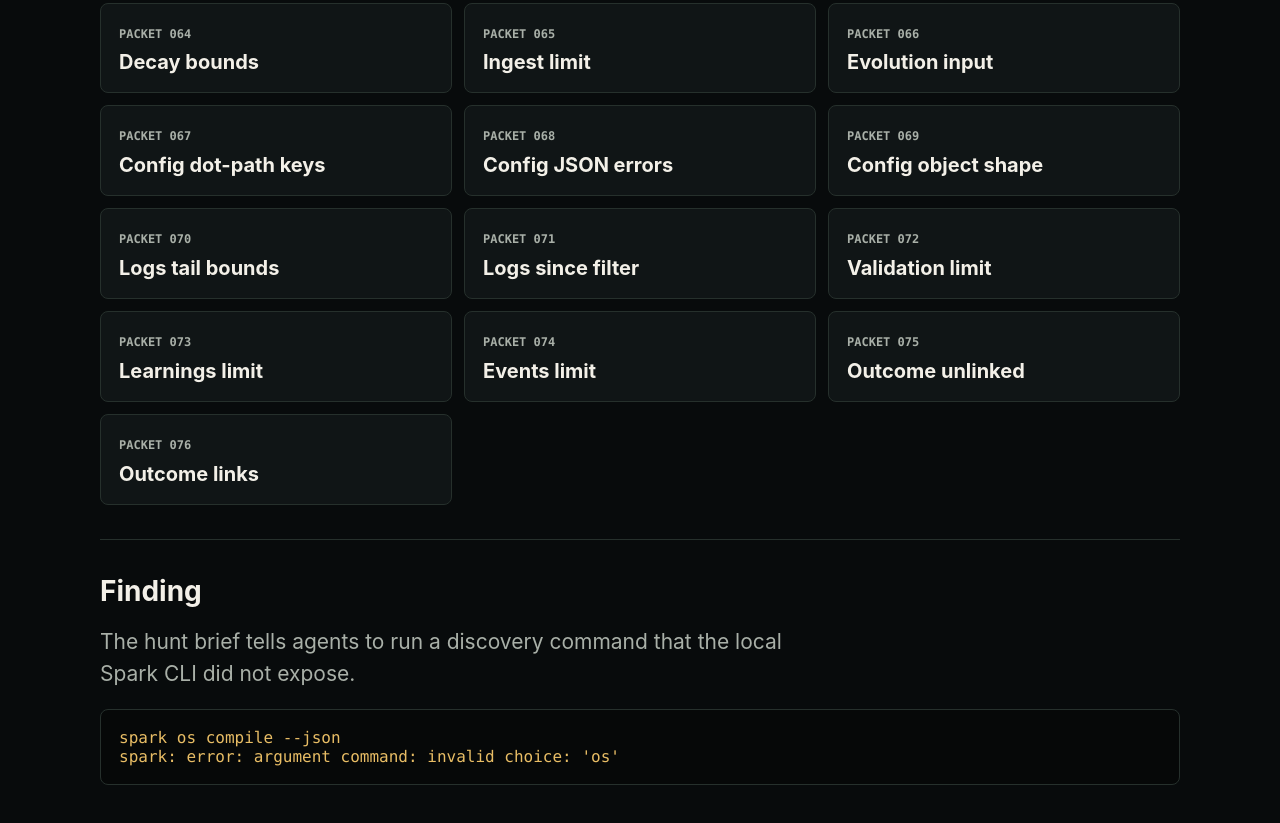
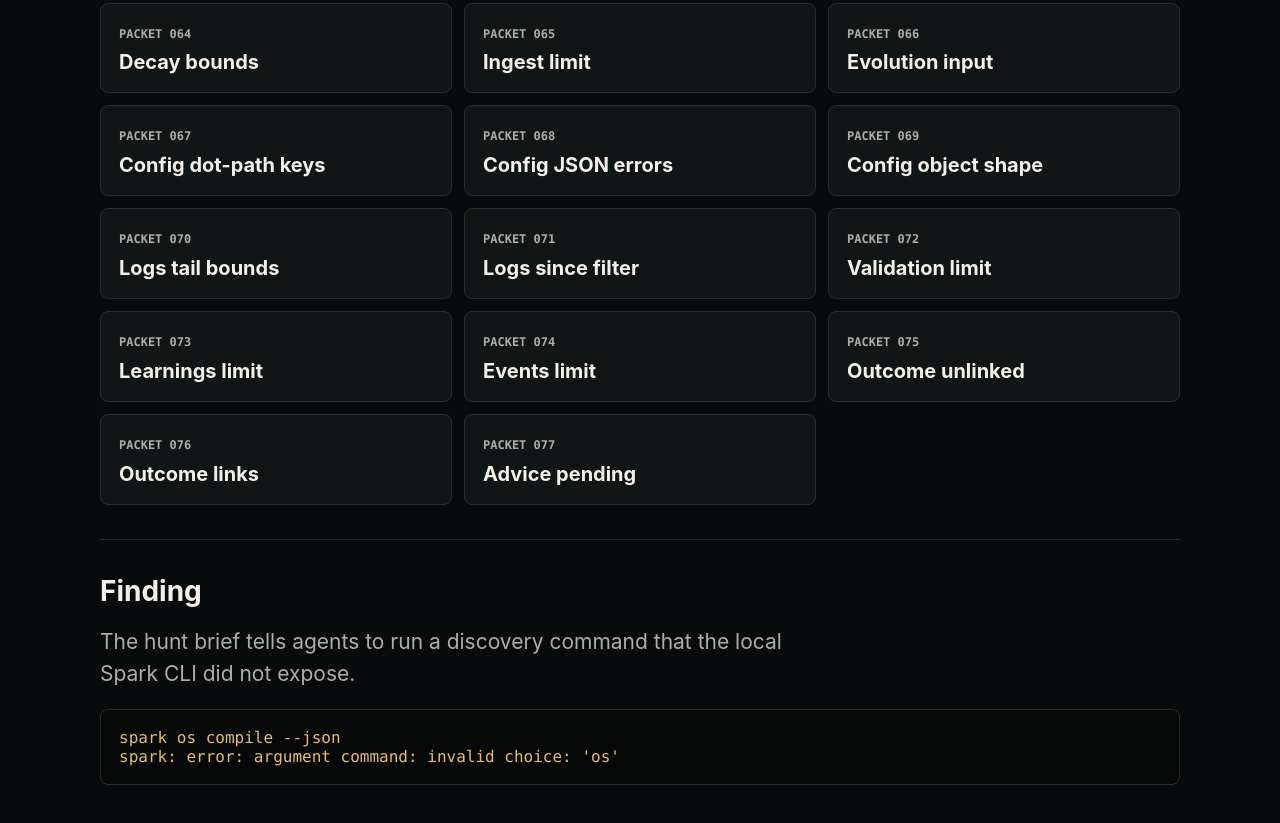
Before and after one commit to jumperz11/jumperz-spark-hunt, a plain HTML site: page index.html in a window 1280 px wide. Shown: the part 3143-3966 px from the top of the page. Drawn offline with Linux system fonts and the light colour scheme.

Commit message:
Add advice feedback pending limit packet

```diff
--- a/index.html
+++ b/index.html
@@ -503,6 +503,10 @@
             <span>Packet 076</span>
             <strong>Outcome links</strong>
           </article>
+          <article>
+            <span>Packet 077</span>
+            <strong>Advice pending</strong>
+          </article>
         </div>
       </section>
 
```
Also changed, not shown: 6 other files.
